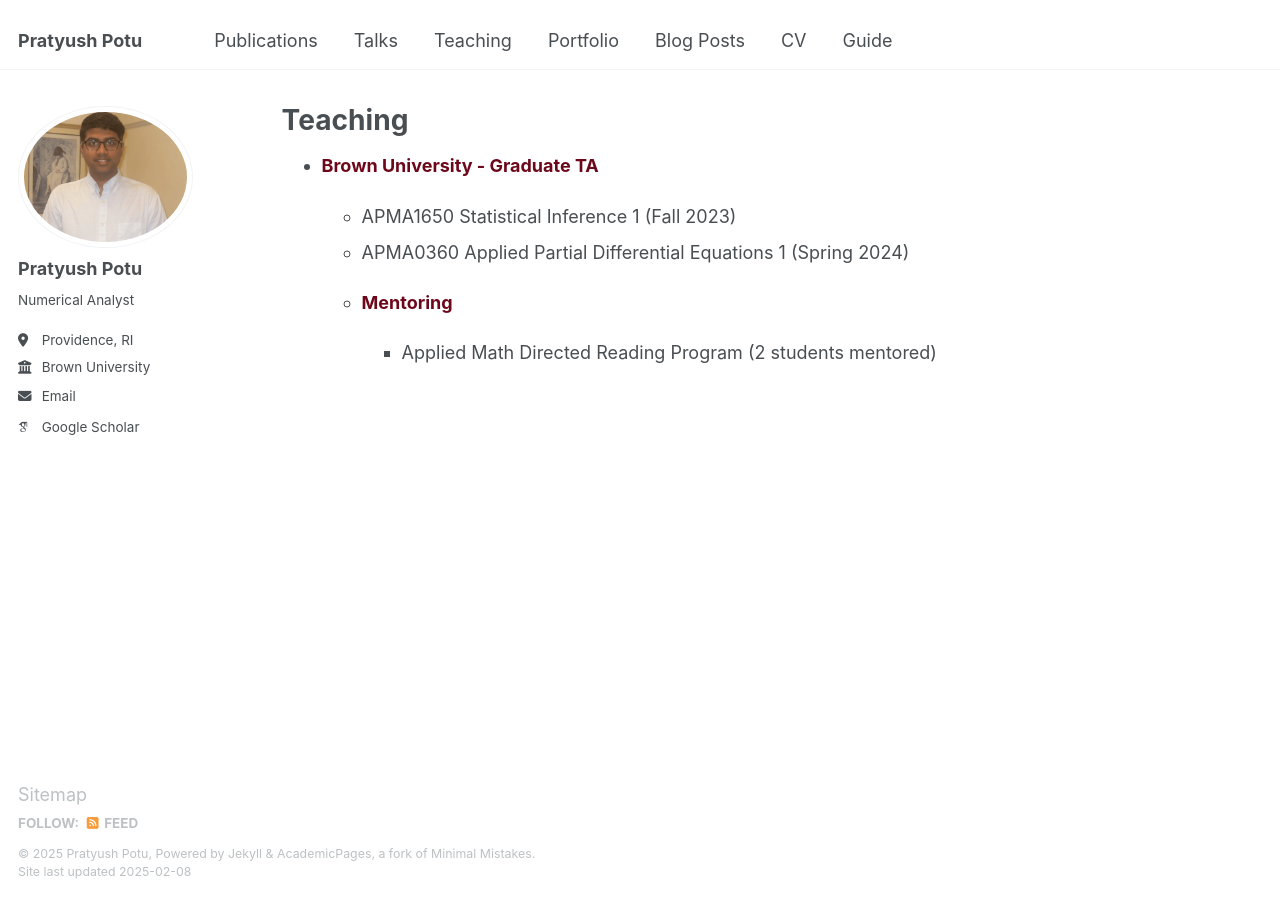
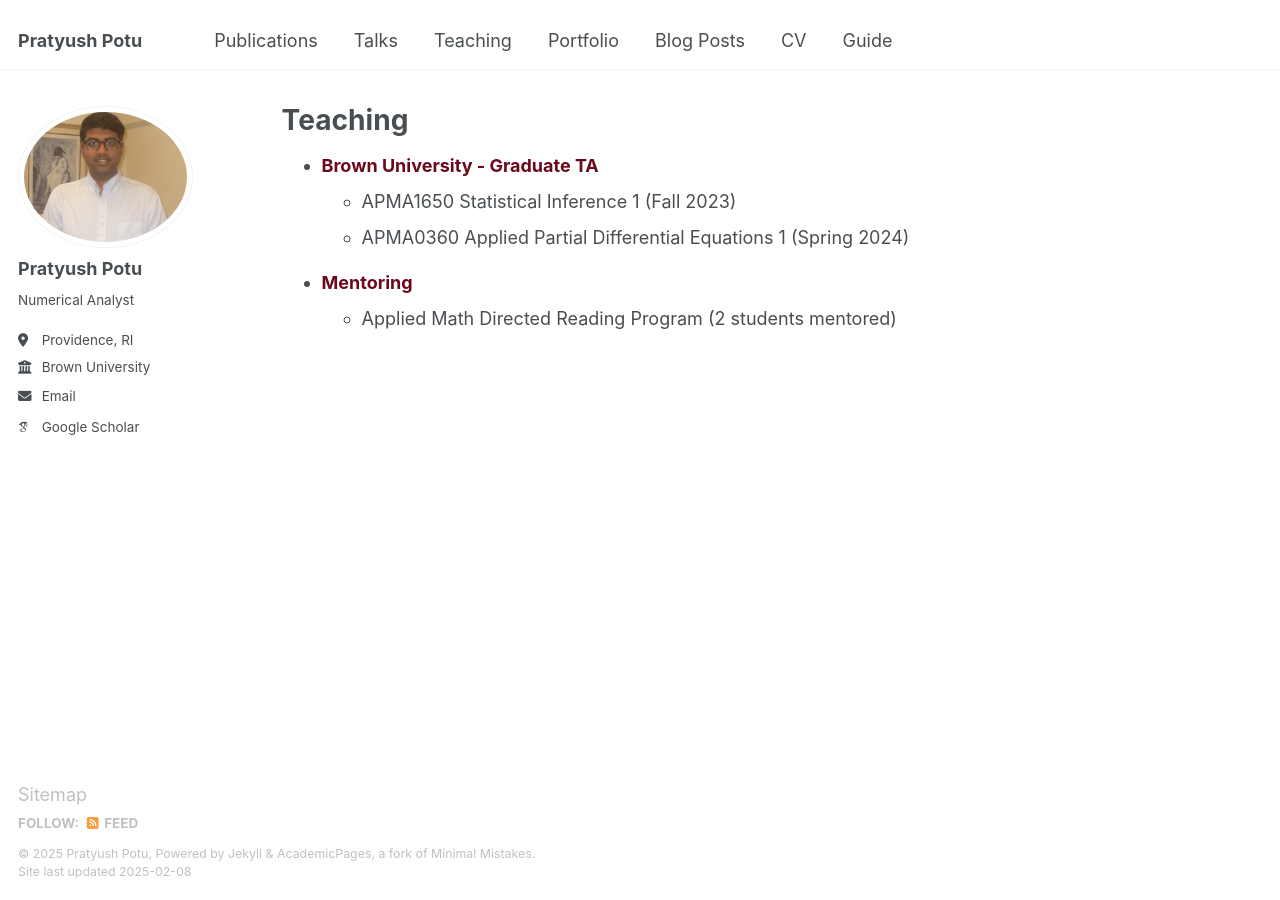
Before and after one commit to pratyushpotu/pratyushpotu.github.io, a Jekyll site: the page built from _pages/teaching.html, in a window 1280 px wide. Built offline with Jekyll 4.4.1, drawn with Linux system fonts in a browser that asks for light colours; some web fonts are replaced.

Commit message:
Update teaching.html

```diff
--- a/_pages/teaching.html
+++ b/_pages/teaching.html
@@ -6,22 +6,16 @@ author_profile: true
 ---
 
 <ul>
-
-<li> <b><font color=#6D071A>Brown University - Graduate TA</font></b>
+  <li><b><font color=#6D071A>Brown University - Graduate TA</font></b></li>
+  <ul>
+    <li>APMA1650 Statistical Inference 1 (Fall 2023)</li>
+    <li>APMA0360 Applied Partial Differential Equations 1 (Spring 2024)</li>
+  </ul>
+</ul>
 
 <ul>
-<P></P>
-<li>APMA1650 Statistical Inference 1 (Fall 2023)
-<li>APMA0360 Applied Partial Differential Equations 1 (Spring 2024)
+  <li><b><font color=#6D071A>Mentoring</font></b></li>
+  <ul>
+    <li>Applied Math Directed Reading Program (2 students mentored)</li>
+  </ul>
 </ul>
-</li>
-<P></P>
-
-<ul>
-
-<li> <b><font color=#6D071A>Mentoring</font></b>
-
-<ul>
-<P></P>
-<li>Applied Math Directed Reading Program (2 students mentored)
-</ul>
```
